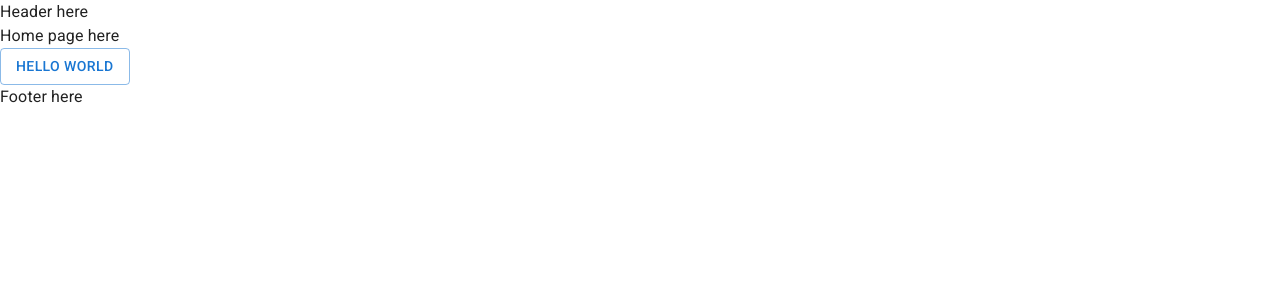
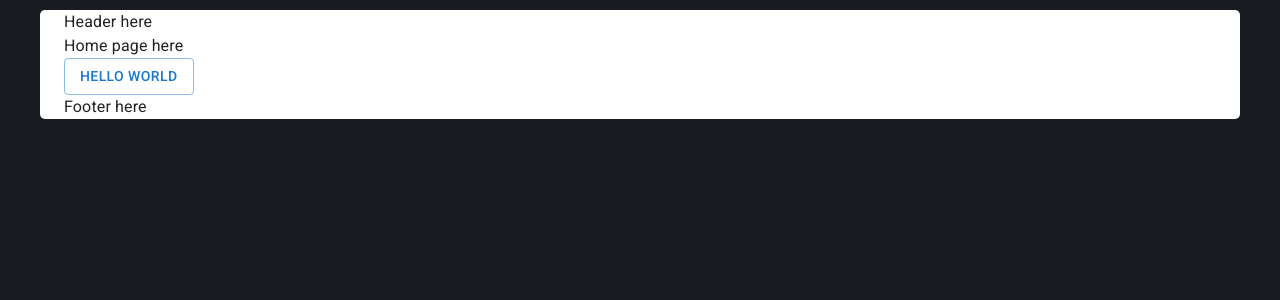
Before and after one commit to Valdas-Stonkus/portfolio-react, a React (Create React App) app: page / in a window 1280 px wide. Shown: the top 300 px of the page. Built offline with nearby package versions, Linux system fonts and the light colour scheme.

Commit message:
add main conteiner

```diff
--- a/src/App.css
+++ /dev/null
@@ -1,38 +0,0 @@
-.App {
-  text-align: center;
-}
-
-.App-logo {
-  height: 40vmin;
-  pointer-events: none;
-}
-
-@media (prefers-reduced-motion: no-preference) {
-  .App-logo {
-    animation: App-logo-spin infinite 20s linear;
-  }
-}
-
-.App-header {
-  background-color: #282c34;
-  min-height: 100vh;
-  display: flex;
-  flex-direction: column;
-  align-items: center;
-  justify-content: center;
-  font-size: calc(10px + 2vmin);
-  color: white;
-}
-
-.App-link {
-  color: #61dafb;
-}
-
-@keyframes App-logo-spin {
-  from {
-    transform: rotate(0deg);
-  }
-  to {
-    transform: rotate(360deg);
-  }
-}
--- a/src/App.jsx
+++ b/src/App.jsx
@@ -1,4 +1,3 @@
-import './App.css'
 import React from 'react'
 import { Routes, Route } from 'react-router-dom'
 import Layout from './pages/Layout'
--- a/src/index.css
+++ /dev/null
@@ -1,13 +0,0 @@
-body {
-  margin: 0;
-  font-family: -apple-system, BlinkMacSystemFont, 'Segoe UI', 'Roboto', 'Oxygen',
-    'Ubuntu', 'Cantarell', 'Fira Sans', 'Droid Sans', 'Helvetica Neue',
-    sans-serif;
-  -webkit-font-smoothing: antialiased;
-  -moz-osx-font-smoothing: grayscale;
-}
-
-code {
-  font-family: source-code-pro, Menlo, Monaco, Consolas, 'Courier New',
-    monospace;
-}
--- a/src/index.js
+++ b/src/index.js
@@ -1,24 +1,30 @@
 import React from 'react'
 import ReactDOM from 'react-dom/client'
-import CssBaseline from '@mui/material/CssBaseline'
+import { CssBaseline, Container } from '@mui/material'
 import { BrowserRouter } from 'react-router-dom'
 import App from './App'
 import reportWebVitals from './reportWebVitals'
+
 // import PostsApi from './api/contentful/contentful.api'
-
-const root = ReactDOM.createRoot(document.getElementById('root'))
-
 // const posts = new PostsApi().getPosts()
 // console.table(posts)
 
+const root = ReactDOM.createRoot(document.getElementById('root'))
 root.render(
-    // <React.StrictMode>
-    <BrowserRouter>
+    <React.StrictMode>
         <CssBaseline />
-        <App />
-    </BrowserRouter>
+        <Container
+            maxWidth="false"
+            sx={{
+                bgcolor: 'rgb(25, 29, 34)', height: '100vh', padding: '10px'
+            }}
+        >
+            <BrowserRouter>
+                <App />
+            </BrowserRouter>
+        </Container>
 
-    // </React.StrictMode>
+    </React.StrictMode>
 )
 
 // If you want to start measuring performance in your app, pass a function
--- a/src/pages/Layout/Layout/Layout.jsx
+++ b/src/pages/Layout/Layout/Layout.jsx
@@ -1,17 +1,15 @@
-import React from 'react'
 import { Outlet } from 'react-router-dom'
+import { Container } from '@mui/material'
+import { Margin } from '@mui/icons-material'
 import Header from '../Header'
 import Footer from '../Footer'
-// import './layout.scss'
 
 const Layout = () => (
-    <div className="layout">
-        <div className="layout__content">
-            <Header />
-            <Outlet />
-            <Footer />
-        </div>
-    </div>
+    <Container fixed maxWidth="lg" sx={{ bgcolor: 'white', borderRadius: '5px' }}>
+        <Header />
+        <Outlet />
+        <Footer />
+    </Container>
 )
 
 export default Layout
```
